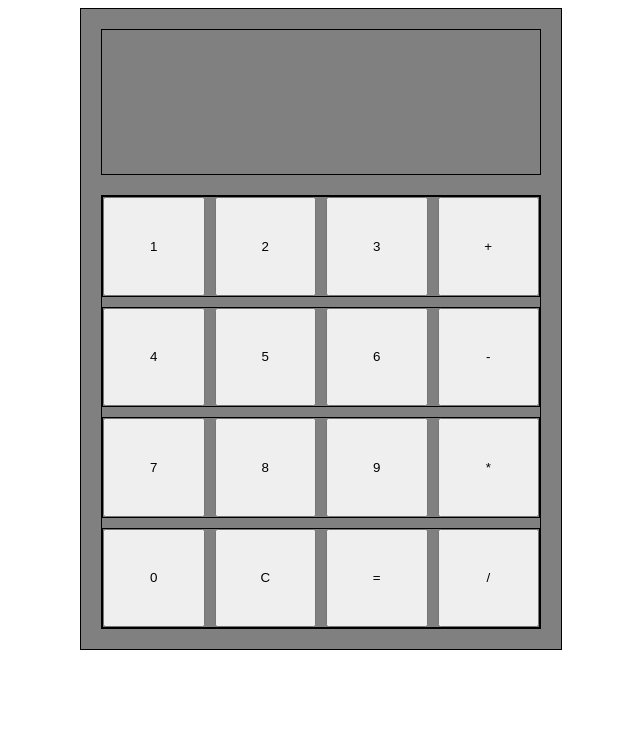
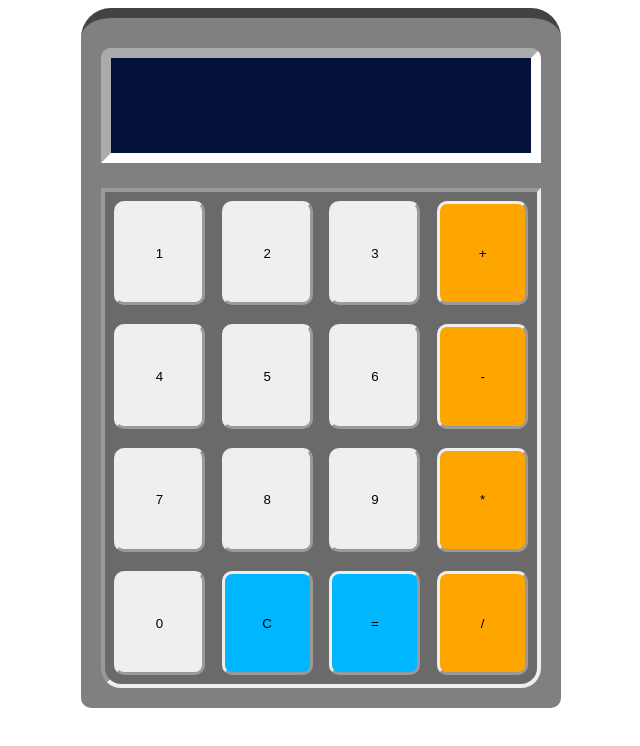
Before and after one commit to annasmith206/odin-calculator, a plain HTML site: page index.html in a window 1280 px wide. Shown: the whole page, without its empty margins (319-959 px from the left). Drawn offline with Linux system fonts and the light colour scheme.

Commit message:
Implement UI styling
add borders, colored buttons, digital font, adjust spacing

```diff
--- a/index.html
+++ b/index.html
@@ -8,31 +8,33 @@
 </head>
 <body>
     <div class="calculator-body">
-        <div class = "screen"></div>
+        <div class = "screen-container">
+            <div class = "screen"></div>
+        </div>
         <div class = "button-container">
             <div class = "button-row">
                 <button>1</button>
                 <button>2</button>
                 <button>3</button>
-                <button>+</button>
+                <button class = "operand">+</button>
             </div>
             <div class = "button-row">
                 <button>4</button>
                 <button>5</button>
                 <button>6</button>
-                <button>-</button>
+                <button class = "operand">-</button>
             </div>
             <div class = "button-row">
                 <button>7</button>
                 <button>8</button>
                 <button>9</button>
-                <button>*</button>
+                <button class = "operand">*</button>
             </div>
             <div class = "button-row">
                 <button>0</button>
-                <button>C</button>
-                <button>=</button>
-                <button>/</button>
+                <button class = "special-button">C</button>
+                <button class = "special-button">=</button>
+                <button class = "operand">/</button>
             </div>
         </div>
 
--- a/styles.css
+++ b/styles.css
@@ -1,37 +1,86 @@
+@font-face {
+    font-family: digital;
+    src: url(fonts/digital-7.ttf);
+}
+
 .calculator-body {
-    height: calc(100vh * .75);
+    height: calc(100vh * .80);
     width: calc(100vh * .55);
     background-color: gray;
     margin: auto;
     display: flex;
     flex-direction: column;
-    padding: 20px;
-    gap: 20px;
+    padding: 30px 20px 20px 20px ;
+    gap: 4%;
     align-items: stretch;
+    border-radius: 30px 30px 10px 10px;
+    border-top: solid rgb(67, 67, 67) 10px;
+}
+
+.screen-container {
+    flex: 1;
+    align-items: center;
+    justify-content: flex-end;
+    display: flex;
+    background-color: rgb(4, 18, 59);
+    padding: 0px 10px;
+    border-top-right-radius: 10px;
+    border-top-left-radius: 10px;
+    border-color: white;
+    border-style: inset;
+    border-width: 10px;
+
 }
 
 .screen {
-    flex: none;
-    flex: 1
+    font-family: digital;
+    font-size: calc(100vh/10);
+    color: rgb(0, 255, 21)
 }
 
 .button-container {
-    flex: 3;
+    flex: 5;
     display: flex;
     flex-direction: column;
-    gap: 10px;
+    gap: 4%;
+    border: 4px inset;
+    padding: 2%;
+    border-radius: 0px 0px 20px 20px;
+    background-color: rgb(106, 106, 106);
+}
+
+.operand {
+    background-color: orange;
+}
+
+.special-button {
+    background-color: rgb(0, 183, 255);
 }
 
 .button-row {
     flex: 1;
     display: flex;
-    gap: 10px;
+    gap: 4%;
 }
 
 button {
     flex: 1;
+    border-radius: 10px;
+    border: 3px outset;
 }
 
-div {
-    border: 1px solid black;
+.operand:hover {
+    background-color: rgb(238, 147, 0);
 }
+
+.special-button:hover {
+    background-color: rgb(0, 159, 222);
+}
+
+button:hover {
+    background-color: rgb(213, 213, 213);
+}
+
+button:active {
+    border: 3px inset;
+}
```
Also changed, not shown: fonts/digital-7.ttf (added).
